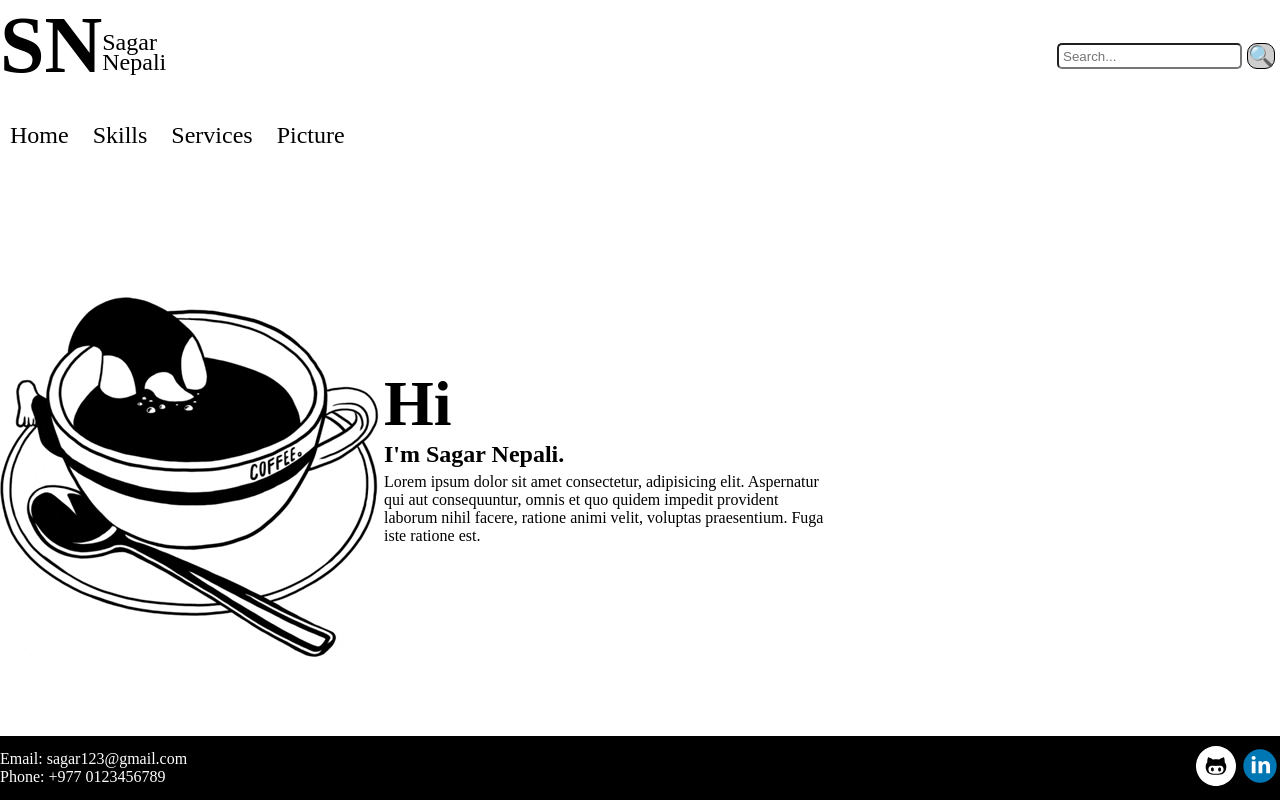
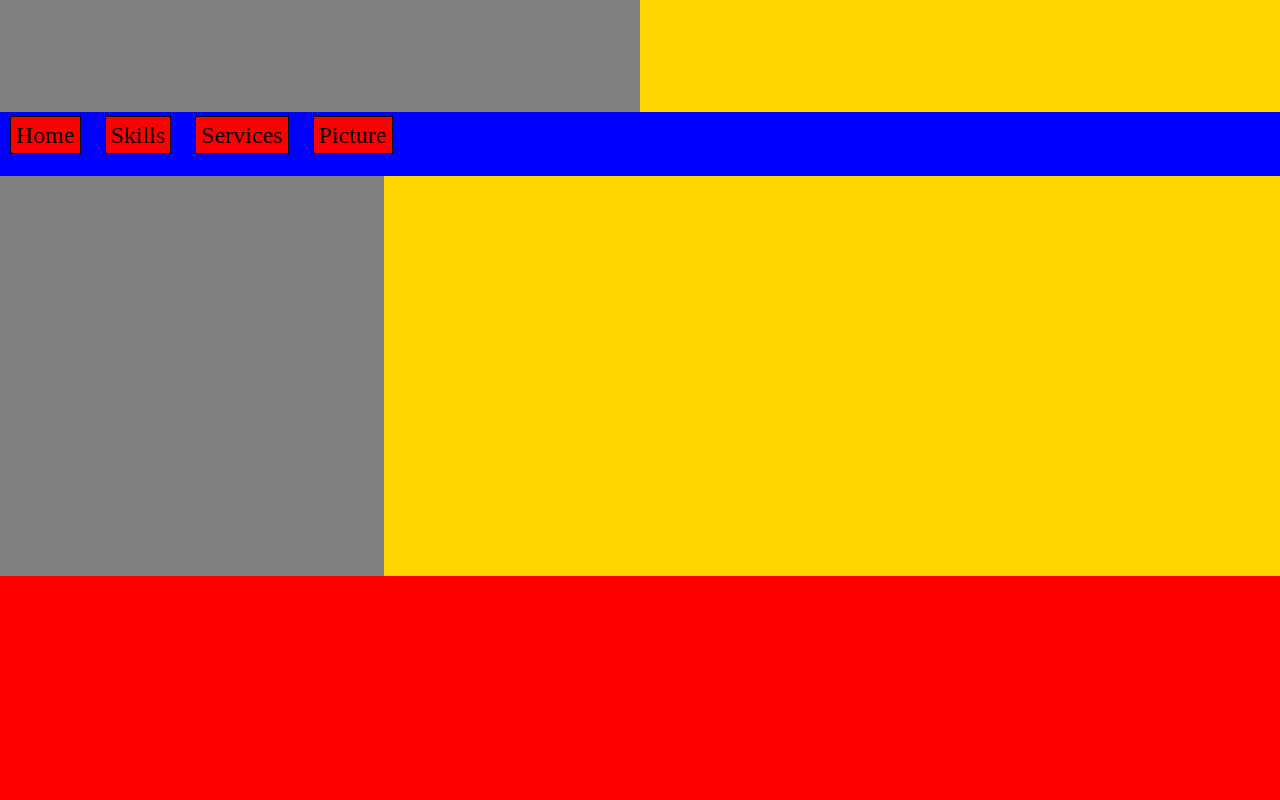
Before and after one commit to Nepali-Sagar/academic-web, a plain HTML site: page html/index.html in a window 1280 px wide. Drawn offline with Linux system fonts and the light colour scheme.

Commit message:
html structure

```diff
--- /dev/null
+++ b/component/style.css
@@ -0,0 +1,58 @@
+/* *{
+    margin: 0;
+    padding: 0;
+    box-sizing: border-box;
+} */
+header div:first-child {
+  padding: 4%;
+  background-color: blue;
+  width: 42%;
+  float: left;
+}
+
+header div:nth-child(2) {
+  padding: 4%;
+  background-color: green;
+  width: 42%;
+  float: right;
+}
+
+.clear {
+  clear: both;
+}
+
+nav {
+  background-color: red;
+}
+
+nav ul {
+  list-style: none;
+}
+
+nav ul li a {
+  color: black;
+  text-decoration: none;
+  float: left;
+  padding: 10px;
+  margin-left: 10px;
+  border: 1px solid;
+}
+
+section div:first-child {
+  padding: 4%;
+  background-color: grey;
+  width: 20%;
+  float: left;
+}
+
+section div:nth-child(2) {
+  padding: 4%;
+  background-color: gold;
+  width: 64%;
+  float: right;
+}
+
+footer {
+  padding: 4%;
+  background-color: green;
+}
--- a/css/style.css
+++ b/css/style.css
@@ -22,32 +22,7 @@ header {
   height: 100%;
   float: left;
   /* border: 1px solid black; */
-  /* background-color: grey; */
-  display: flex;
-}
-
-.logo {
-  font-size: 5em;
-  font-weight: bold;
-  /* background-color: red; */
-}
-
-.header-leftside div {
-  display: flex;
-  flex-direction: column;
-  justify-content: center;
-}
-
-.logoNameUpper {
-  font-size: 1.5em;
-  position: relative;
-  /* background-color: darkblue; */
-}
-.logoNameLower {
-  font-size: 1.5em;
-  position: relative;
-  bottom: 7px;
-  /* background-color: lightblue; */
+  background-color: grey;
 }
 
 .header-rightside {
@@ -55,31 +30,13 @@ header {
   height: 100%;
   float: right;
   /* border: 1px solid black; */
-  /* background-color: gold; */
-  display: flex;
-  justify-content: end;
-  align-items: center;
-  gap: 5px;
-}
-
-.header-rightside input {
-  border-radius: 5px;
-  padding-left: 4px;
-  height: 26px;
-}
-
-.header-rightside p {
-  margin-right: 5px;
-  font-size: 1.3em;
-  border: 1px solid black;
-  border-radius: 10px;
-  background-color: rgb(206, 206, 206);
+  background-color: gold;
 }
 
 nav {
   width: 100%;
   height: 8%;
-  /* background-color: blue; */
+  background-color: blue;
 }
 
 ul {
@@ -95,6 +52,9 @@ li {
   font-size: 1.5em;
   display: inline;
   margin: 10px;
+  padding: 5px;
+  background-color: red;
+  border: 1px solid black;
 }
 
 nav a {
@@ -104,7 +64,7 @@ nav a {
 
 main {
   width: 100%;
-  height: 70%;
+  height: 50%;
   /* background-color: green; */
 }
 
@@ -113,10 +73,7 @@ main {
   height: 100%;
   /* border: 1px solid black; */
   float: left;
-  /* background-color: grey; */
-  display: flex;
-  justify-content: center;
-  align-items: center;
+  background-color: grey;
 }
 
 .main-rightside {
@@ -124,34 +81,12 @@ main {
   height: 100%;
   /* border: 1px solid black; */
   float: right;
-  /* background-color: gold; */
-  display: flex;
-  flex-direction: column;
-  justify-content: center;
-  align-items: start;
-}
-
-.main-rightside h1 {
-  font-size: 4em;
-}
-
-.main-rightside p {
-  text-align: start;
-  width: 50%;
-  margin-top: 5px;
+  background-color: gold;
 }
 
 footer {
   width: 100%;
-  height: 8%;
-  /* border: 1px solid black; */
-  background-color: black;
+  height: 28%;
+  background-color: red;
   color: white;
-  display: flex;
-  justify-content: space-between;
-  align-items: center;
 }
-
-.footer-right img {
-  width: 40px;
-}
--- a/html/index.html
+++ b/html/index.html
@@ -8,17 +8,8 @@
   </head>
   <body>
     <header>
-      <section class="header-leftside">
-        <p class="logo">SN</p>
-        <div>
-          <p class="logoNameUpper">Sagar</p>
-          <p class="logoNameLower">Nepali</p>
-        </div>
-      </section>
-      <section class="header-rightside">
-        <input type="search" placeholder="Search..." />
-        <p>🔍</p>
-      </section>
+      <section class="header-leftside"></section>
+      <section class="header-rightside"></section>
     </header>
     <nav>
       <ul>
@@ -29,34 +20,10 @@
       </ul>
     </nav>
     <main>
-      <section class="main-leftside">
-        <img src="../assets/img/coffeeLoop.gif" alt="coffee gif" />
-      </section>
-      <section class="main-rightside">
-        <h1>Hi</h1>
-        <h2>I'm Sagar Nepali.</h2>
-        <p>
-          Lorem ipsum dolor sit amet consectetur, adipisicing elit. Aspernatur
-          qui aut consequuntur, omnis et quo quidem impedit provident laborum
-          nihil facere, ratione animi velit, voluptas praesentium. Fuga iste
-          ratione est.
-        </p>
-      </section>
+      <section class="main-leftside"></section>
+      <section class="main-rightside"></section>
     </main>
-    <footer>
-      <section class="footer-left">
-        <p>Email: sagar123@gmail.com</p>
-        <p>Phone: +977 0123456789</p>
-      </section>
 
-      <section class="footer-right">
-        <a href=""
-          ><img src="../assets/icons/github.svg" alt="github icon"
-        /></a>
-        <a href=""
-          ><img src="../assets/icons/linkedin.svg" alt="linkedin icon"
-        /></a>
-      </section>
-    </footer>
   </body>
+   <footer></footer>
 </html>
```
Also changed, not shown: component/index.html (added, +33 -0 lines).
